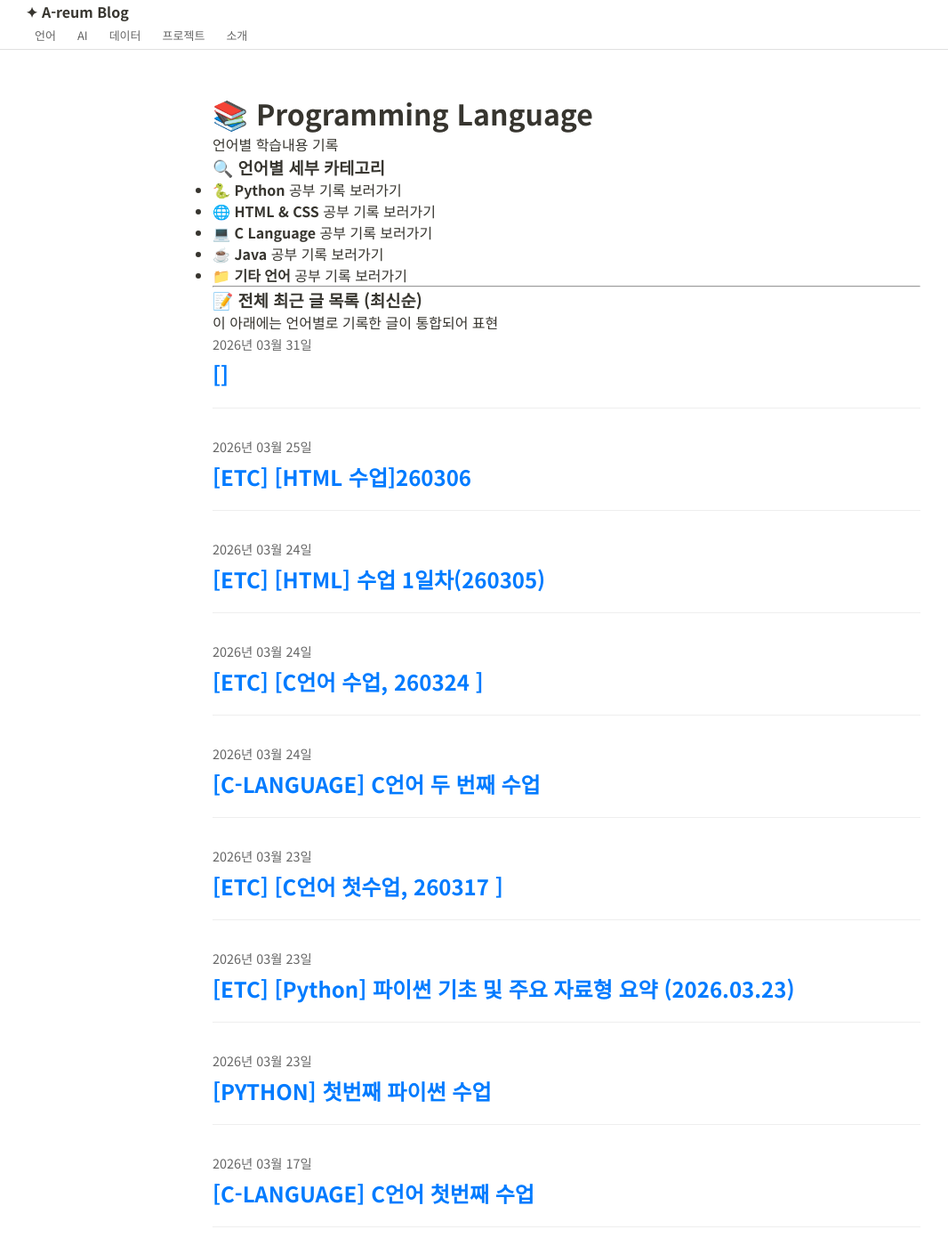
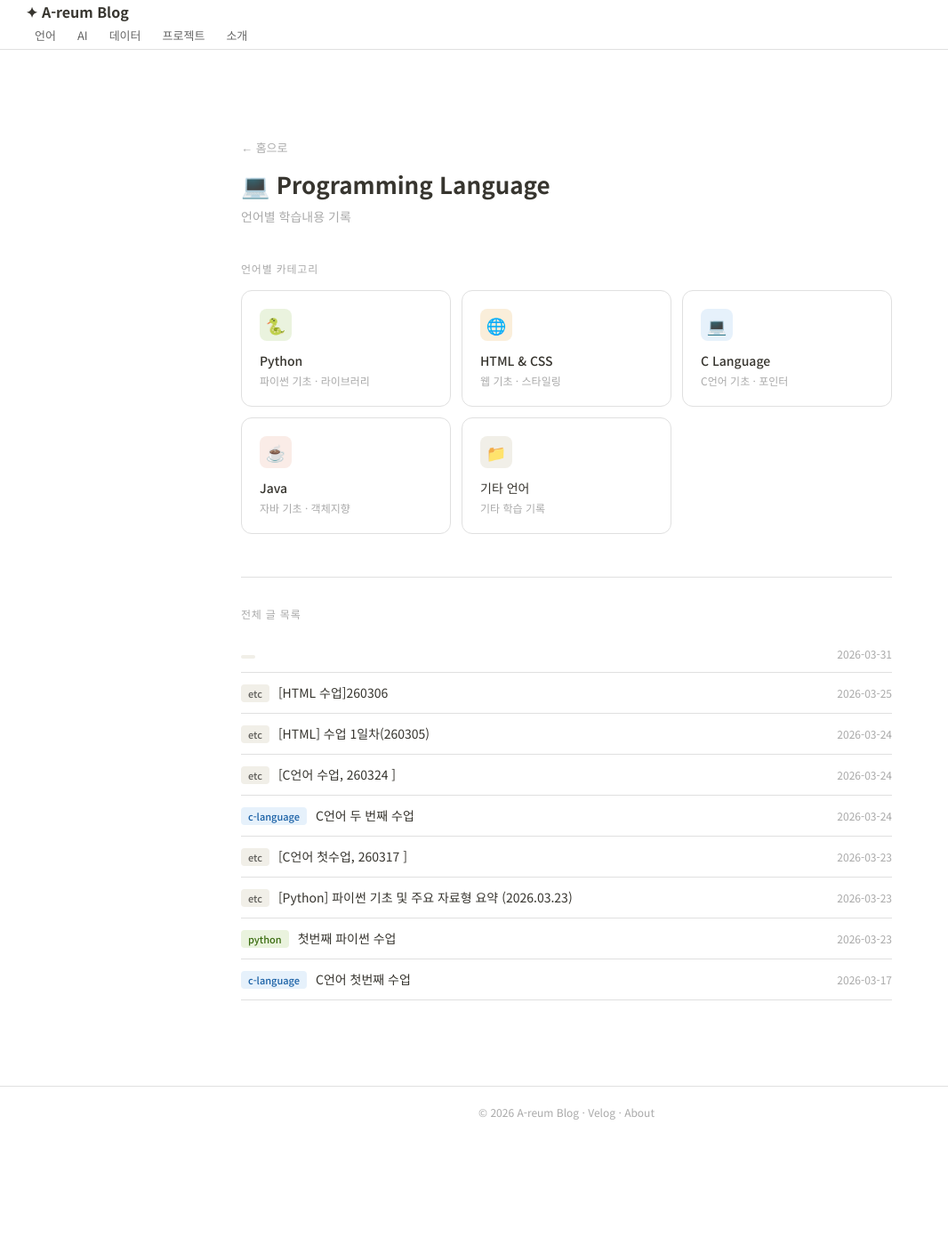
Before and after one commit to rnjs3007-debug/rnjs3007-debug.github.io, a Jekyll site: the page built from programming-language.md, in a window 1280 px wide and 1400 px high. Shown: the whole window at 89% size, without its empty margins (3-1069 px from the left). Built offline with Jekyll 4.4.1, drawn with Linux system fonts in a browser that asks for light colours.

Commit message:
Redesign: category pages inline style

```diff
--- a/programming-language.md
+++ b/programming-language.md
@@ -3,34 +3,49 @@
 title: Programming Language
 permalink: /programming-language/
 ---
-
-# 📚 Programming Language
-
-언어별 학습내용 기록
-
-### 🔍 언어별 세부 카테고리
-* [🐍 **Python** 공부 기록 보러가기]({{ '/programming-language/python/' | relative_url }})
-* [🌐 **HTML & CSS** 공부 기록 보러가기]({{ '/programming-language/html-css/' | relative_url }})
-* [💻 **C Language** 공부 기록 보러가기]({{ '/programming-language/c-language/' | relative_url }})
-* [☕ **Java** 공부 기록 보러가기]({{ '/programming-language/java/' | relative_url }})
-* [📁 **기타 언어** 공부 기록 보러가기]({{ '/programming-language/others/' | relative_url }})
-
----
-
-### 📝 전체 최근 글 목록 (최신순)
-이 아래에는 언어별로 기록한 글이 통합되어 표현
-
-<div class="post-container">
+<div style="max-width:860px;margin:0 auto;padding:48px 32px 32px;font-family:'Noto Sans KR',sans-serif;">
+  <div style="margin-bottom:40px;">
+    <a href="/" style="font-size:13px;color:#aaa;text-decoration:none;">← 홈으로</a>
+    <h1 style="font-size:26px;font-weight:700;margin:12px 0 8px;color:#37352f;">💻 Programming Language</h1>
+    <p style="font-size:14px;color:#aaa;">언어별 학습내용 기록</p>
+  </div>
+  <p style="font-size:12px;color:#aaa;letter-spacing:0.8px;text-transform:uppercase;margin-bottom:16px;">언어별 카테고리</p>
+  <div style="display:grid;grid-template-columns:repeat(3,1fr);gap:12px;margin-bottom:48px;">
+    <a href="/python/" style="text-decoration:none;border:0.5px solid #e0e0e0;border-radius:12px;padding:20px;display:block;">
+      <div style="width:36px;height:36px;border-radius:8px;background:#EAF3DE;display:flex;align-items:center;justify-content:center;font-size:18px;margin-bottom:12px;">🐍</div>
+      <div style="font-size:14px;font-weight:500;color:#37352f;margin-bottom:4px;">Python</div>
+      <div style="font-size:12px;color:#aaa;">파이썬 기초 · 라이브러리</div>
+    </a>
+    <a href="/html-css/" style="text-decoration:none;border:0.5px solid #e0e0e0;border-radius:12px;padding:20px;display:block;">
+      <div style="width:36px;height:36px;border-radius:8px;background:#FAEEDA;display:flex;align-items:center;justify-content:center;font-size:18px;margin-bottom:12px;">🌐</div>
+      <div style="font-size:14px;font-weight:500;color:#37352f;margin-bottom:4px;">HTML & CSS</div>
+      <div style="font-size:12px;color:#aaa;">웹 기초 · 스타일링</div>
+    </a>
+    <a href="/c-language/" style="text-decoration:none;border:0.5px solid #e0e0e0;border-radius:12px;padding:20px;display:block;">
+      <div style="width:36px;height:36px;border-radius:8px;background:#E6F1FB;display:flex;align-items:center;justify-content:center;font-size:18px;margin-bottom:12px;">💻</div>
+      <div style="font-size:14px;font-weight:500;color:#37352f;margin-bottom:4px;">C Language</div>
+      <div style="font-size:12px;color:#aaa;">C언어 기초 · 포인터</div>
+    </a>
+    <a href="/java/" style="text-decoration:none;border:0.5px solid #e0e0e0;border-radius:12px;padding:20px;display:block;">
+      <div style="width:36px;height:36px;border-radius:8px;background:#FAECE7;display:flex;align-items:center;justify-content:center;font-size:18px;margin-bottom:12px;">☕</div>
+      <div style="font-size:14px;font-weight:500;color:#37352f;margin-bottom:4px;">Java</div>
+      <div style="font-size:12px;color:#aaa;">자바 기초 · 객체지향</div>
+    </a>
+    <a href="/etc/" style="text-decoration:none;border:0.5px solid #e0e0e0;border-radius:12px;padding:20px;display:block;">
+      <div style="width:36px;height:36px;border-radius:8px;background:#F1EFE8;display:flex;align-items:center;justify-content:center;font-size:18px;margin-bottom:12px;">📁</div>
+      <div style="font-size:14px;font-weight:500;color:#37352f;margin-bottom:4px;">기타 언어</div>
+      <div style="font-size:12px;color:#aaa;">기타 학습 기록</div>
+    </a>
+  </div>
+  <hr style="height:0.5px;background:#e0e0e0;border:none;margin-bottom:32px;">
+  <p style="font-size:12px;color:#aaa;letter-spacing:0.8px;text-transform:uppercase;margin-bottom:16px;">전체 글 목록</p>
   {% for post in site.posts %}
-    <article style="margin-bottom: 30px; border-bottom: 1px solid #eee; padding-bottom: 15px;">
-      <span style="color: #666; font-size: 0.9rem;">{{ post.date | date: "%Y년 %m월 %d일" }}</span>
-      <h2 style="margin: 5px 0;">
-        <a href="{{ post.url | relative_url }}" style="text-decoration: none; color: #007bff;">
-          [{{ post.categories | first | upcase }}] {{ post.title }}
-        </a>
-      </h2>
-    </article>
-  {% else %}
-    <p>아직 등록된 포스팅이 없습니다. <code>_posts</code> 폴더에 파일을 추가해 보세요!</p>
+  <div style="display:flex;align-items:baseline;justify-content:space-between;padding:12px 0;border-bottom:0.5px solid #e0e0e0;">
+    <div style="display:flex;align-items:baseline;gap:10px;">
+      <span style="font-size:11px;padding:2px 8px;border-radius:4px;font-weight:500;{% if post.categories contains 'python' %}background:#EAF3DE;color:#3B6D11;{% elsif post.categories contains 'c-language' %}background:#E6F1FB;color:#185FA5;{% elsif post.categories contains 'html-css' %}background:#FAEEDA;color:#854F0B;{% elsif post.categories contains 'java' %}background:#FAECE7;color:#993C1D;{% elsif post.categories contains 'ai-study' %}background:#EEEDFE;color:#3C3489;{% else %}background:#F1EFE8;color:#5F5E5A;{% endif %}">{{ post.categories | first }}</span>
+      <a href="{{ post.url }}" style="font-size:14px;color:#37352f;">{{ post.title }}</a>
+    </div>
+    <span style="font-size:12px;color:#aaa;margin-left:16px;">{{ post.date | date: "%Y-%m-%d" }}</span>
+  </div>
   {% endfor %}
 </div>
```
Also changed, not shown: ai-study.md (+20 -4 lines), data-analysis.md (+20 -4 lines), projects.md (+9 -4 lines).
